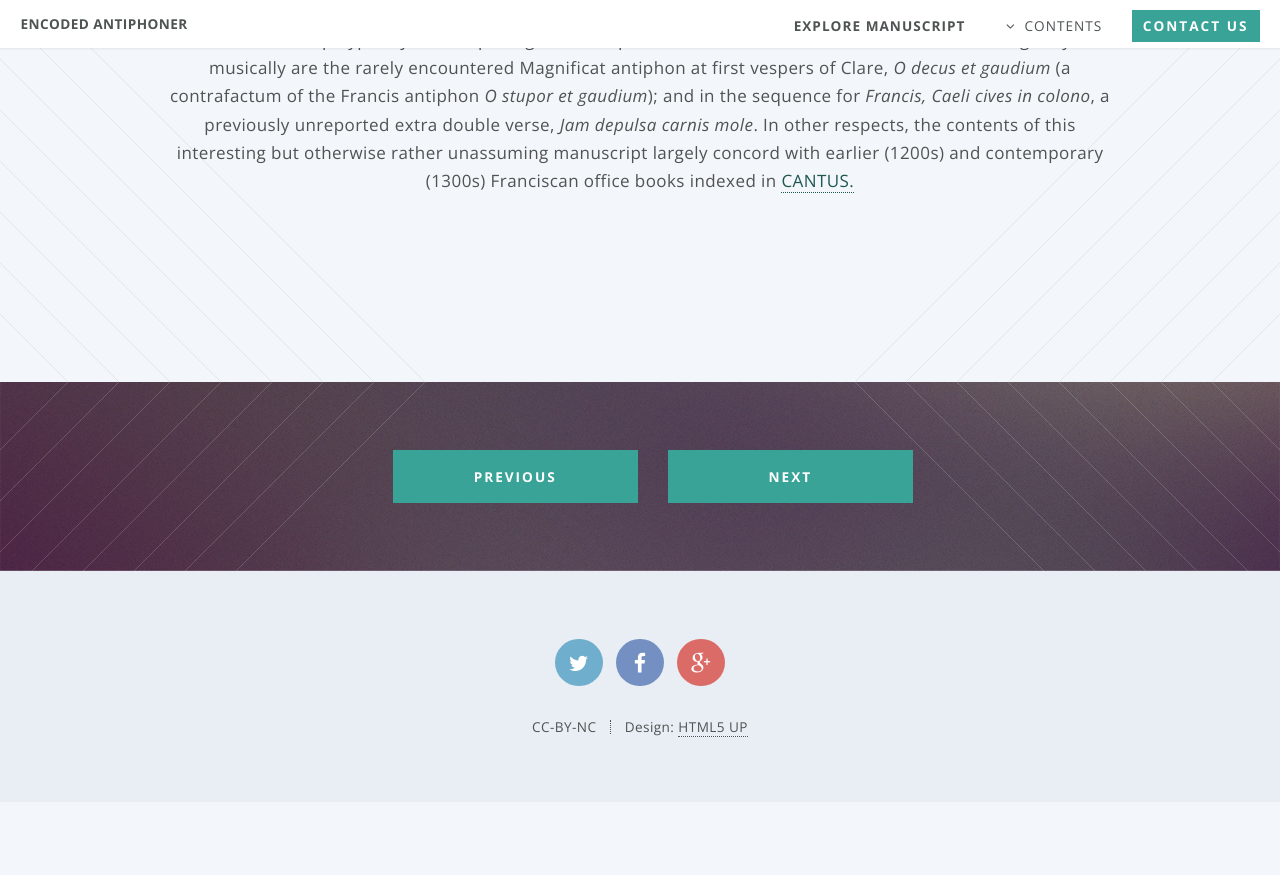
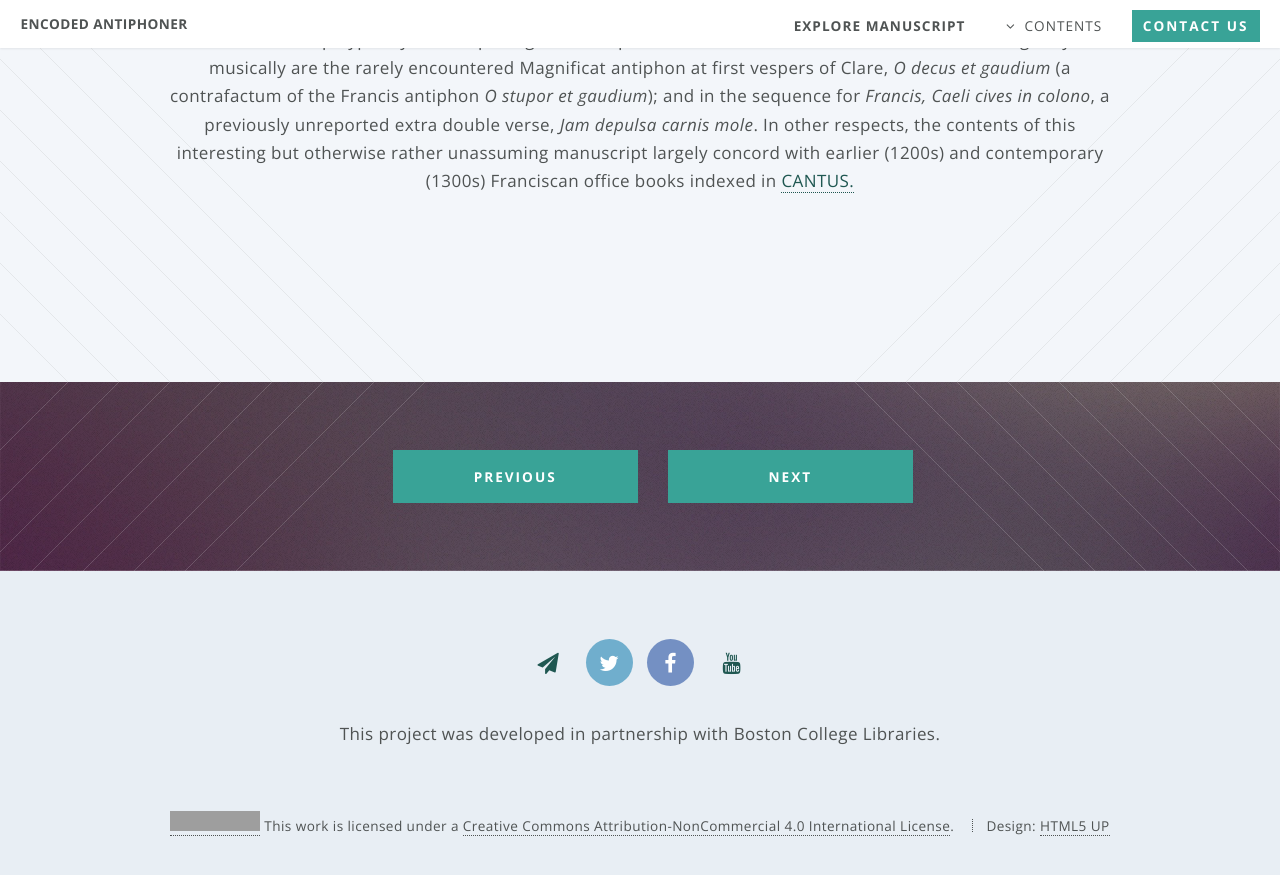
Before and after one commit to BCDigSchol/antiphoner-site, a Jekyll site: the page built from index.html, in a window 1280 px wide and 900 px high, scrolled down 1296 px. Shown: the top 875 px of the window. Built offline with Jekyll 4.4.1, drawn with Linux system fonts in a browser that asks for light colours; before the commit the page ends 2098 px from its top, so only the background shows below that; grey boxes are pictures that could not be loaded.

Commit message:
Updated footer

```diff
--- a/_includes/footer.html
+++ b/_includes/footer.html
@@ -1,14 +1,23 @@
 <!-- Footer -->
 <footer id="footer">
+  <ul class="icons">
+    <li><a href="mailto:burnsref@bc.edu" class="icon circle fa-send"><span class="label">Contact Us</span></a></li>
+      <li><a href="https://twitter.com/bclibraries" class="icon circle fa-twitter"><span class="label">Twitter</span></a></li>
+      <li><a href="https://www.facebook.com/bostoncollegelibraries/" class="icon circle fa-facebook"><span class="label">Facebook</span></a></li>
+      <li><a href="https://www.youtube.com/user/BostonCollegeLib" class="icon circle fa-youtube"><span class="label">YouTube</span></a></li>
+  </ul>
 
-    <ul class="icons">
-        <li><a href="#" class="icon circle fa-twitter"><span class="label">Twitter</span></a></li>
-        <li><a href="#" class="icon circle fa-facebook"><span class="label">Facebook</span></a></li>
-        <li><a href="#" class="icon circle fa-google-plus"><span class="label">Google+</span></a></li>
-    </ul>
+<ul>
+<li>This project was developed in partnership with Boston College Libraries.<br /> <br />
+</li>
+
+  </ul>
 
     <ul class="copyright">
-        <li>CC-BY-NC</li><li>Design: <a href="http://html5up.net">HTML5 UP</a></li>
-    </ul>
+  <li><a rel="license" href="http://creativecommons.org/licenses/by-nc/4.0/"><img alt="Creative Commons License" style="border-width:0" src="https://i.creativecommons.org/l/by-nc/4.0/88x31.png" /></a>
+    This work is licensed under a <a rel="license" href="http://creativecommons.org/licenses/by-nc/4.0/">Creative Commons Attribution-NonCommercial 4.0 International License</a>.</li>
+  <li>Design: <a href="http://html5up.net">HTML5 UP</a></li>
+  </ul>
+
 
 </footer>
```
